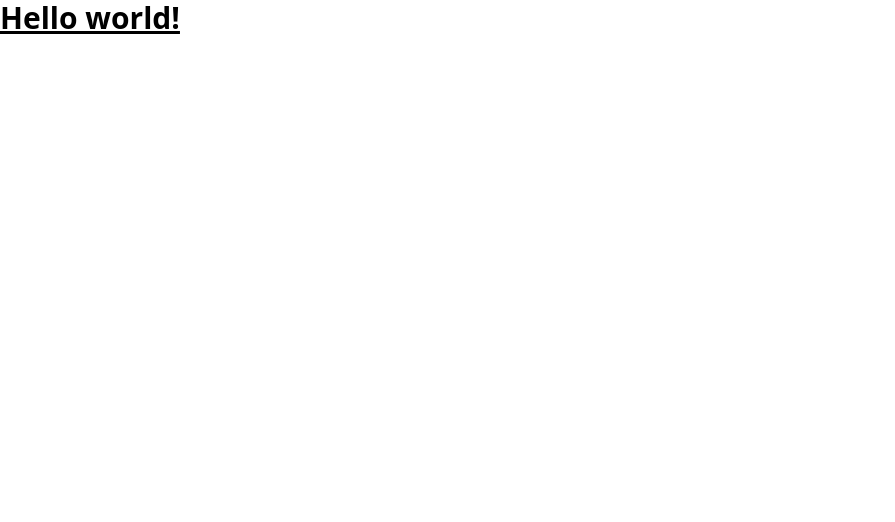
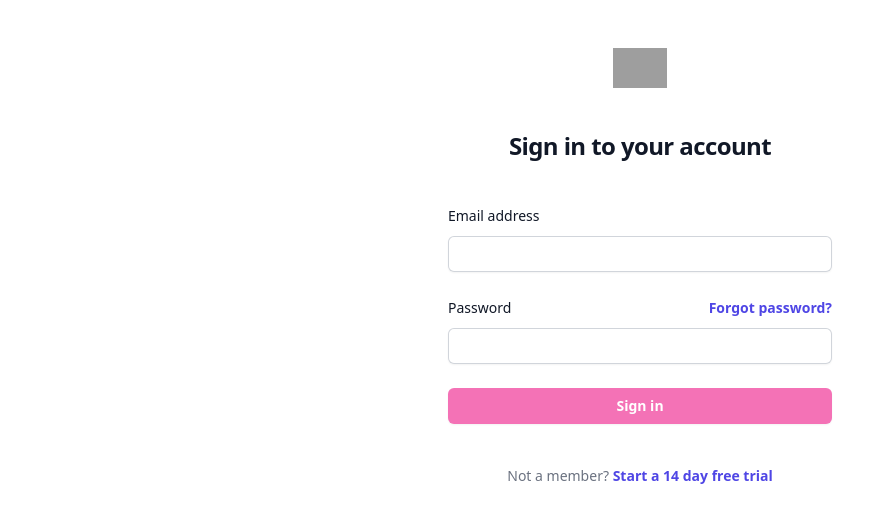
Before and after one commit to DavidSantos5992/Projetos, a React (Create React App) app in the folder movie-show/: page / in a window 1280 px wide. Shown: the top 522 px of the page, without its empty margins (0-895 px from the left). Built offline with nearby package versions, Linux system fonts and the light colour scheme; grey boxes are pictures that could not be loaded.

Commit message:
login page

```diff
--- a/movie-show/package.json
+++ b/movie-show/package.json
@@ -3,6 +3,7 @@
   "version": "0.1.0",
   "private": true,
   "dependencies": {
+    "@tailwindcss/forms": "^0.5.3",
     "@testing-library/jest-dom": "^5.16.5",
     "@testing-library/react": "^13.4.0",
     "@testing-library/user-event": "^13.5.0",
--- a/movie-show/src/App.js
+++ b/movie-show/src/App.js
@@ -1,10 +1,79 @@
 
-function App() {
+export default function App() {
   return (
-    <h1 className="text-3xl font-bold underline">
-    Hello world!
-  </h1>
-    );
+    <>
+
+      <div className="flex min-h-full flex-1 flex-col justify-center px-6 py-12 lg:px-8">
+        <div className="sm:mx-auto sm:w-full sm:max-w-sm">
+          <img
+            className="mx-auto h-10 w-auto"
+            src="https://tailwindui.com/img/logos/mark.svg?color=indigo&shade=600"
+            alt="Your Company"
+          />
+          <h2 className="mt-10 text-center text-2xl font-bold leading-9 tracking-tight text-gray-900">
+            Sign in to your account
+          </h2>
+        </div>
+
+        <div className="mt-10 sm:mx-auto sm:w-full sm:max-w-sm">
+          <form className="space-y-6" action="#" method="POST">
+            <div>
+              <label htmlFor="email" className="block text-sm font-medium leading-6 text-gray-900">
+                Email address
+              </label>
+              <div className="mt-2">
+                <input
+                  id="email"
+                  name="email"
+                  type="email"
+                  autoComplete="email"
+                  required
+                  className="block w-full rounded-md border-0 py-1.5 text-gray-900 shadow-sm ring-1 ring-inset ring-gray-300 placeholder:text-gray-400 focus:ring-2 focus:ring-inset focus:ring-indigo-600 sm:text-sm sm:leading-6"
+                />
+              </div>
+            </div>
+
+            <div>
+              <div className="flex items-center justify-between">
+                <label htmlFor="password" className="block text-sm font-medium leading-6 text-gray-900">
+                  Password
+                </label>
+                <div className="text-sm">
+                  <a href="#" className="font-semibold text-indigo-600 hover:text-indigo-500">
+                    Forgot password?
+                  </a>
+                </div>
+              </div>
+              <div className="mt-2">
+                <input
+                  id="password"
+                  name="password"
+                  type="password"
+                  autoComplete="current-password"
+                  required
+                  className="block w-full rounded-md border-0 py-1.5 text-gray-900 shadow-sm ring-1 ring-inset ring-gray-300 placeholder:text-gray-400 focus:ring-2 focus:ring-inset focus:ring-indigo-600 sm:text-sm sm:leading-6"
+                />
+              </div>
+            </div>
+
+            <div>
+              <button
+                type="submit"
+                className="flex w-full justify-center rounded-md bg-pink-400 px-3 py-1.5 text-sm font-semibold leading-6 text-white shadow-sm hover:bg-indigo-500 focus-visible:outline focus-visible:outline-2 focus-visible:outline-offset-2 focus-visible:outline-indigo-600"
+              >
+                Sign in
+              </button>
+            </div>
+          </form>
+
+          <p className="mt-10 text-center text-sm text-gray-500">
+            Not a member?{' '}
+            <a href="#" className="font-semibold leading-6 text-indigo-600 hover:text-indigo-500">
+              Start a 14 day free trial
+            </a>
+          </p>
+        </div>
+      </div>
+    </>
+  )
 }
-
-export default App;
--- a/movie-show/tailwind.config.js
+++ b/movie-show/tailwind.config.js
@@ -6,5 +6,7 @@
   theme: {
     extend: {},
   },
-  plugins: [],
+  plugins: [
+    require('@tailwindcss/forms'),
+  ],
 }
```
Also changed, not shown: 1 other file (tests, documents, lock files or other folders).
